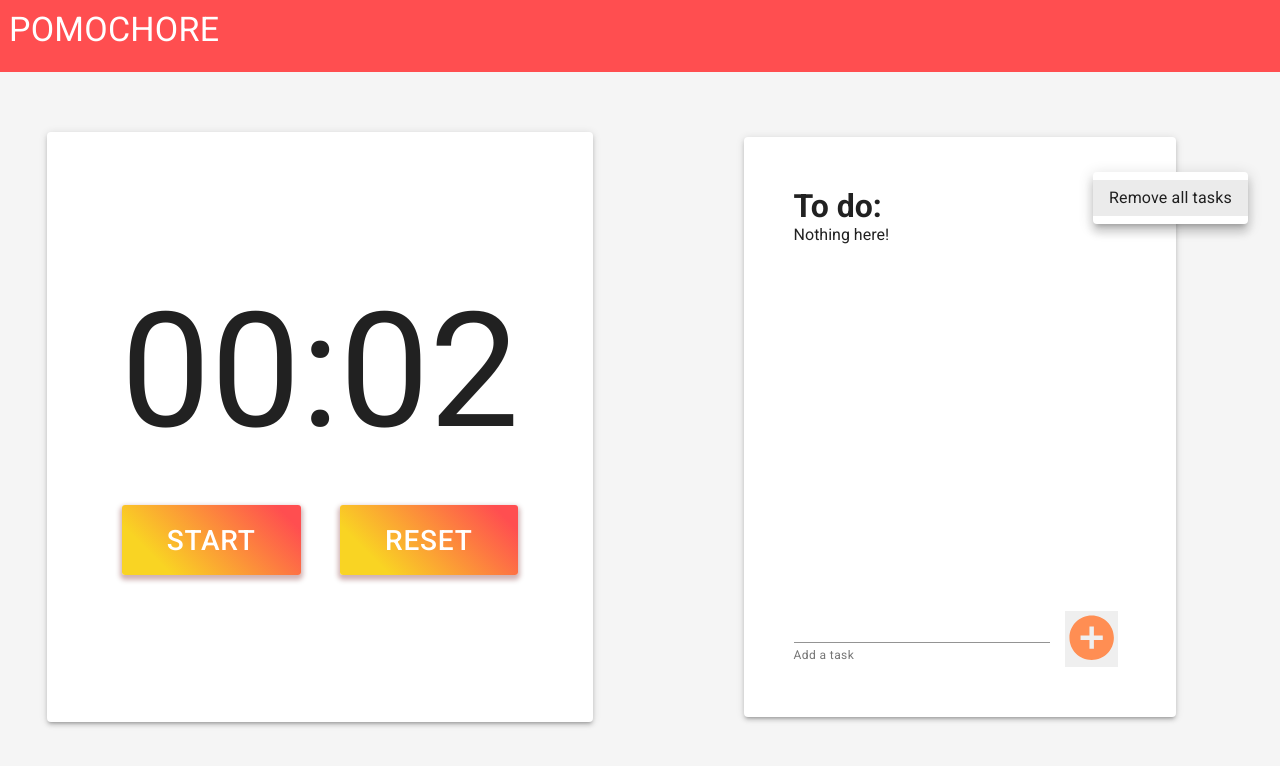
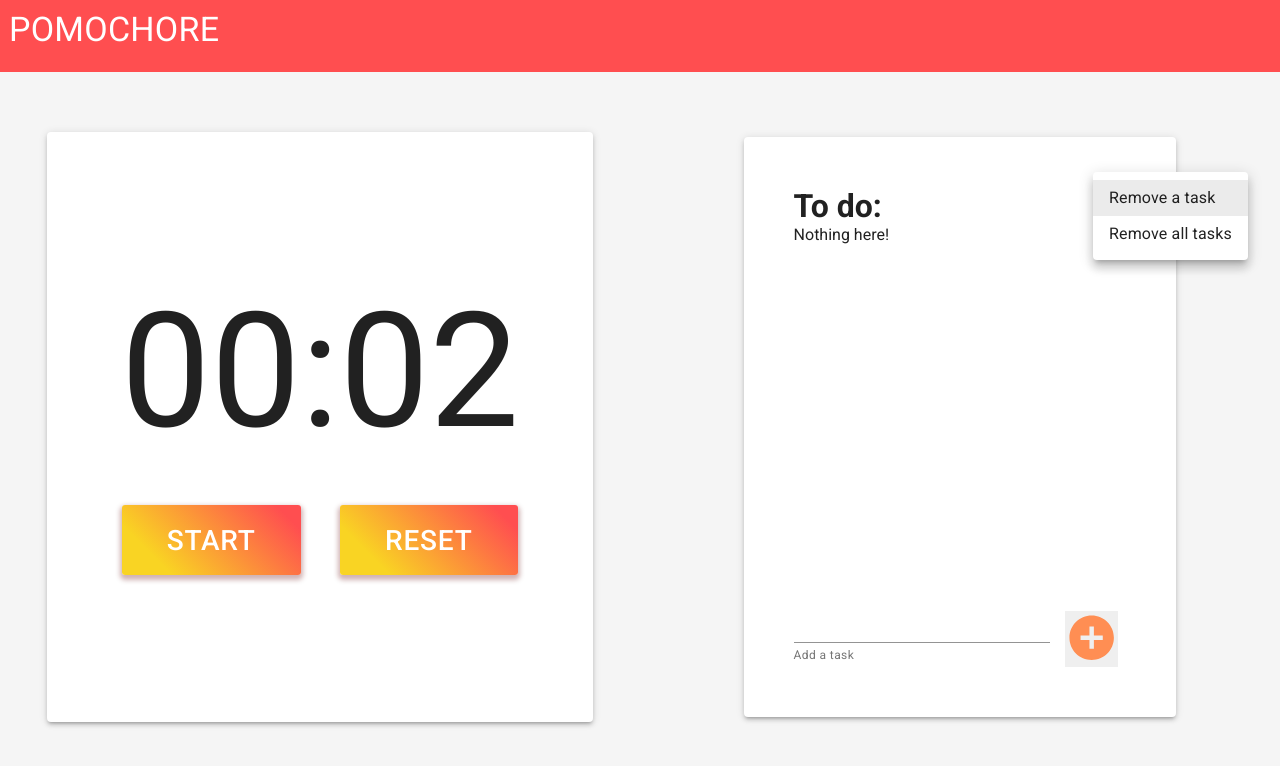
Before and after one commit to didemertens/pomodoro-app, a React (Create React App) app: page / in a window 1280 px wide. Both pictures are taken after a click on the icon 1110 px from the left and 197 px from the top of the page. Shown: the top 766 px of the page. Built offline with nearby package versions, Linux system fonts and the light colour scheme.

Commit message:
add functionality to remove 1 task

```diff
--- a/src/components/todo/Todo.js
+++ b/src/components/todo/Todo.js
@@ -4,14 +4,15 @@ import { connect } from 'react-redux'
 import AddCircleOutlinedIcon from '@material-ui/icons/AddCircleOutlined'
 import DeleteForeverSharpIcon from '@material-ui/icons/DeleteForeverSharp'
 import MenuIcon from '@material-ui/icons/Menu'
-import { TextField, Checkbox, Menu, MenuItem } from '@material-ui/core'
+import { TextField, Checkbox, Menu, MenuItem, Button } from '@material-ui/core'
 
 import { addToList, deleteToList, checkTodo, errorForm, removeAllTasks } from '../../actions'
 
 class Todo extends React.Component {
   state = {
     menuOpen: false,
-    anchorEl: null
+    anchorEl: null,
+    showDelete: false
   }
 
   handleMenu = (e) => {
@@ -22,6 +23,10 @@ class Todo extends React.Component {
  handleClose = () => {
     this.setState({menuOpen: !this.state.menuOpen})
   }
+
+  showDeleteTaskIcon = () => [
+    this.setState({ showDelete: true })
+  ]
 
   //
 
@@ -52,13 +57,20 @@ class Todo extends React.Component {
                 open={this.state.menuOpen}
                 onClose={this.handleClose}
               >
+                <MenuItem
+                onClick={() => {
+                  this.handleClose()
+                  this.showDeleteTaskIcon()
+                }}
+                >
+                  Remove a task</MenuItem>
                 <MenuItem onClick={() => {
                   this.handleClose()
-                  this.props.removeAllTasks()}}
-                  >Remove all tasks</MenuItem>
-
-                {/* <MenuItem onClick={this.handleClose}>My account</MenuItem>
-                <MenuItem onClick={this.handleClose}>Logout</MenuItem> */}
+                  this.props.removeAllTasks()
+                }}
+                  >
+                    Remove all tasks</MenuItem>
+                {/* <MenuItem onClick={this.handleClose}>Logout</MenuItem> */}
               </Menu>
             </div>
 
@@ -90,12 +102,18 @@ class Todo extends React.Component {
                         this.props.deleteToList(index, this.props.todoList)
                       }}
                     >
-                      <DeleteForeverSharpIcon />
+                      {this.state.showDelete && <DeleteForeverSharpIcon />}
                     </button>
                   </li>
                 ))}
               </ul>
             }
+            {this.state.showDelete && <Button
+            variant="contained"
+            color="primary"
+            onClick={() => this.setState({ showDelete: false })}
+            >
+              Done</Button>}
           </div>
         </div>
         <form
```
